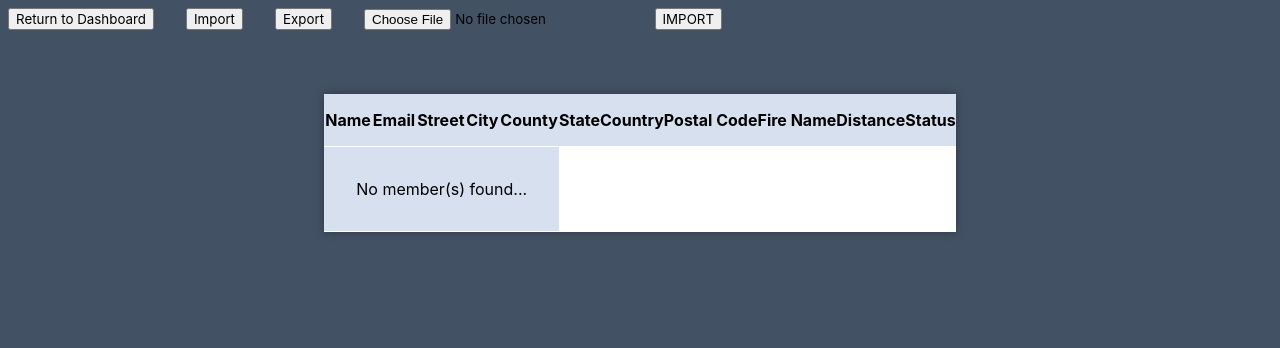
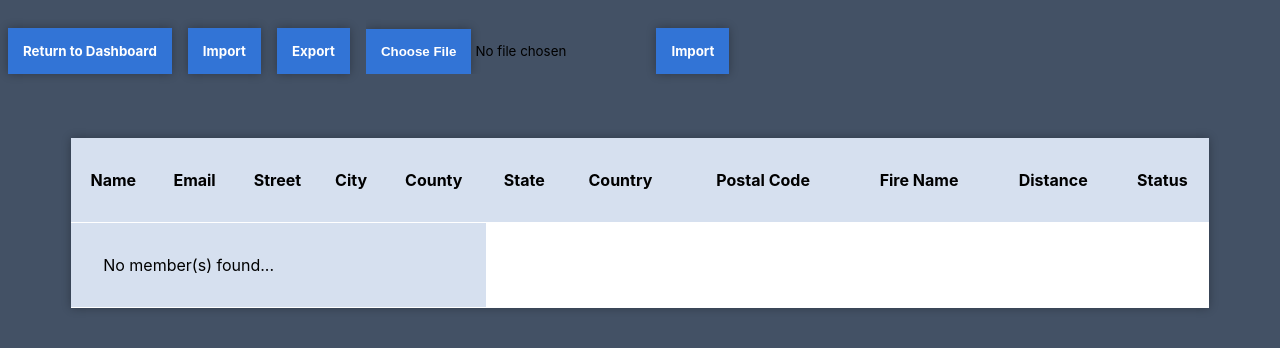
Before and after one commit to JohanneJayde/geospatial-visualization-notification-system, a PHP site: page /CSV.php in a window 1280 px wide, after a click on "Import". Shown: the top 348 px of the page. Run offline with PHP 8.4, Linux system fonts and the light colour scheme; data that the repository does not hold is empty.

Commit message:
User email properly displays on homepage account name
also updated report css file to make buttons all the same style

```diff
--- a/CSV.php
+++ b/CSV.php
@@ -48,7 +48,7 @@ if(!empty($_GET['status'])){
     </head>
     <body>
             <div class="csv-nav">
-            <button onclick= "location.href = 'dashboard.html'">Return to Dashboard</button>
+            <button onclick= "location.href = 'dashboard.php'">Return to Dashboard</button>
             <button onclick="formToggle('importFrm')">Import</button>
             <button onclick="location.href = 'php/exportCSV.php'">Export</button>
 
@@ -56,7 +56,7 @@ if(!empty($_GET['status'])){
             <div class="col-md-12" id="importFrm" style="display: none;">
                 <form action="php/importCSV.php" method="post" enctype="multipart/form-data">
                     <input type="file" name="file" />
-                    <input type="submit" class="btn btn-primary" name="importSubmit" value="IMPORT">
+                    <button type="submit" class="btn btn-primary" name="importSubmit">Import</button>
                 </form>
             </div>
 
--- a/css/report.css
+++ b/css/report.css
@@ -9,13 +9,16 @@ body{
 }
 
 th{
-    padding: 1em 0em;
+    padding-bottom: 2em;
+    padding-top: 2em;
+
 }
 
 .csv-nav{
+    margin: auto;
     display: flex;
     flex-direction: row;
-    gap: 2em;
+    gap: 1em;
 }
 
 tr{
@@ -32,7 +35,33 @@ table{
     margin: auto;
     border-collapse: collapse;
     background-color: white;
-    margin-top: 4em;
+    margin: 4em auto;
+    width: 90%;
     box-shadow: 0 0 9px 0 rgba(0, 0, 0, 0.3);
 
 }
+
+button{
+    padding: 15px;
+    margin-top: 20px;
+    background-color: #3274d6;
+    border: 0;
+    cursor: pointer;
+    font-weight: bold;
+    color: #ffffff;
+    transition: background-color 0.2s;
+    box-shadow: 0 0 9px 0 rgba(0, 0, 0, 0.3);
+
+}
+
+input::file-selector-button {
+    padding: 15px;
+    margin-top: 20px;
+    background-color: #3274d6;
+    border: 0;
+    cursor: pointer;
+    font-weight: bold;
+    color: #ffffff;
+    transition: background-color 0.2s;
+    box-shadow: 0 0 9px 0 rgba(0, 0, 0, 0.3);
+  }
--- a/dashboard.html
+++ b/dashboard.php
@@ -1,3 +1,7 @@
+<?php
+session_start();
+?>
+
 <!DOCTYPE html>
 <html lang="en">
 <head>
@@ -31,7 +35,7 @@
                 <div class="sub-menu">
                     <div class="user-info">
                         <img src="../images/user.png" class="user-pic">
-                        <h3 class="text1">Admin</h3>
+                        <h3 class="text1"><?php echo $_SESSION['name']  ?></h3>
                     </div>
 
                     <div class="links">
--- a/php/login.php
+++ b/php/login.php
@@ -35,7 +35,7 @@ if($stmt = $conn->prepare('SELECT id, password FROM users WHERE email = ?')) {
             $_SESSION['loggedin'] = TRUE;
             $_SESSION['name'] = $_POST['email'];
             $_SESSION['id'] = $id;
-            header('Location: ../dashboard.html');
+            header('Location: ../dashboard.php');
         } else {
             //Incorrect password
             echo 'Incorrect password';
```
